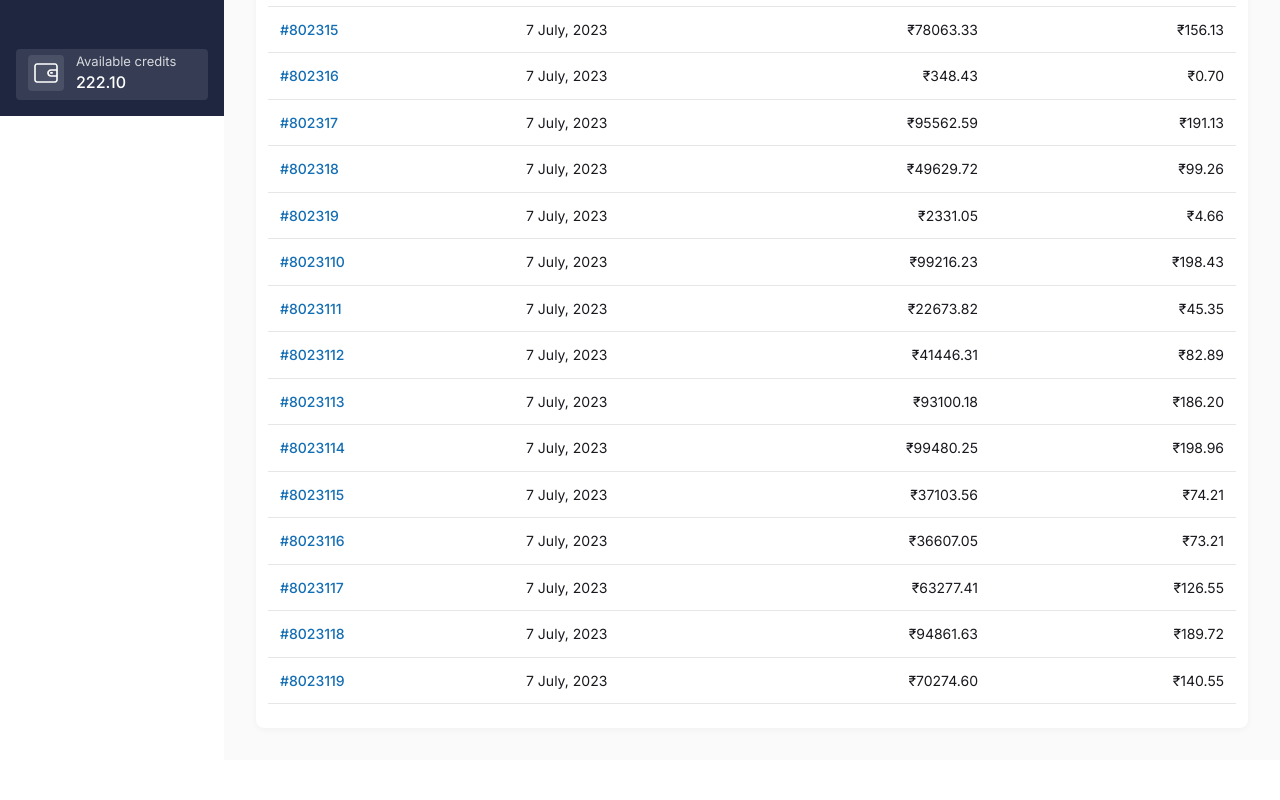
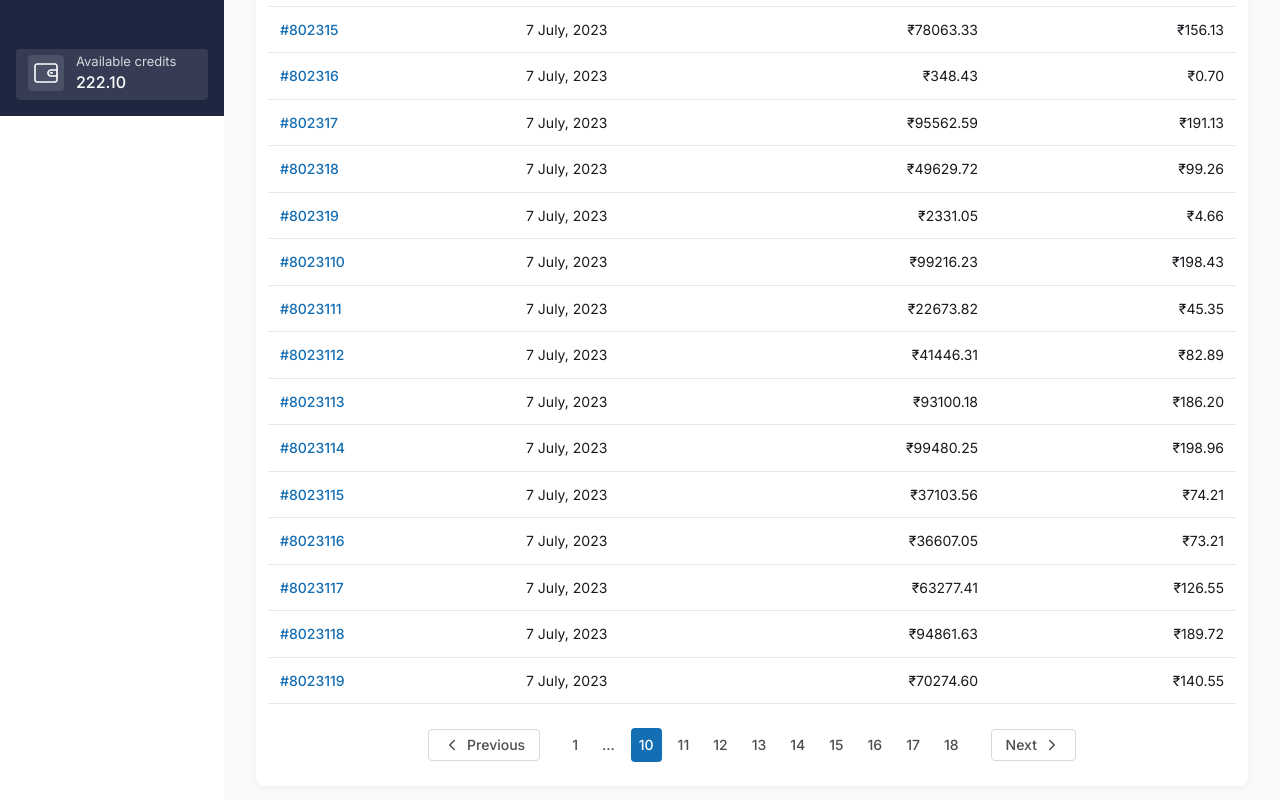
Before and after one commit to ChhikaraBRUH/dukaan-assignment, a Next.js app: page / in a window 1280 px wide. Shown: the part 684-1484 px from the top of the page. Before the commit the page ends 1444 px from the top, so only its background shows below. Built offline with nearby package versions, Linux system fonts and the light colour scheme.

Commit message:
feat: add Pagination component

```diff
--- /dev/null
+++ b/src/components/transactions/Pagination.tsx
@@ -0,0 +1,49 @@
+import cn from "@/utils/cn";
+import { ChevronLeftIcon, ChevronRightIcon } from "lucide-react";
+
+import Button from "../ui/Button";
+
+export default function Pagination() {
+  return (
+    <div className="flex flex-row items-center justify-center gap-6 text-sm font-medium leading-tight text-[#4D4D4D]">
+      <Button>
+        <ChevronLeftIcon size={18} className="h-[18px] w-[18px]" />
+        <p className="">Previous</p>
+      </Button>
+
+      <div className="flex flex-row items-center justify-center gap-2">
+        <PageButton pageNum={1} />
+        <PageButton pageNum={"..."} />
+        <PageButton pageNum={10} active />
+
+        {Array.from({ length: 8 }, (_, i) => i + 11).map((pageNum) => (
+          <PageButton key={pageNum} pageNum={pageNum} />
+        ))}
+      </div>
+
+      <Button>
+        <p className="">Next</p>
+        <ChevronRightIcon size={18} className="h-[18px] w-[18px]" />
+      </Button>
+    </div>
+  );
+}
+
+function PageButton({
+  pageNum,
+  active = false,
+}: {
+  pageNum: number | string;
+  active?: boolean;
+}) {
+  return (
+    <button
+      className={cn(
+        "rounded p-2",
+        active ? "bg-[#146EB4] text-white" : "bg-white",
+      )}
+    >
+      {pageNum}
+    </button>
+  );
+}
--- a/src/components/transactions/index.tsx
+++ b/src/components/transactions/index.tsx
@@ -1,4 +1,5 @@
 import { icons } from "@/components/icons";
+import Pagination from "@/components/transactions/Pagination";
 import Button, { IconButton } from "@/components/ui/Button";
 import { ArrowUpDownIcon, DownloadIcon, SearchIcon } from "lucide-react";
 
@@ -51,12 +52,14 @@ function TableContainer() {
         </div>
       </div>
 
-      <div className="flex w-full flex-col">
+      <div className="flex w-full flex-col pb-3">
         <TableHeader />
         {tableData.map((data) => (
           <TableRow key={data.id} {...data} />
         ))}
       </div>
+
+      <Pagination />
     </div>
   );
 }
```
